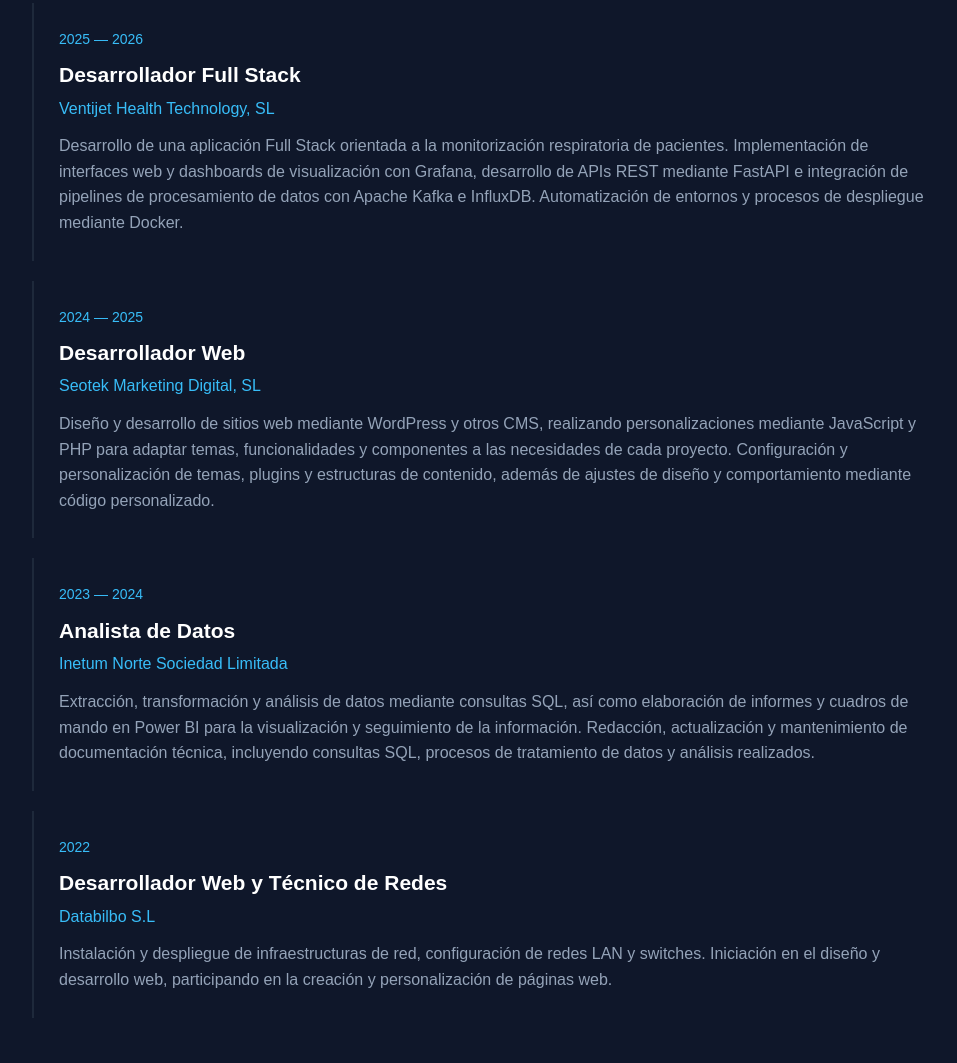
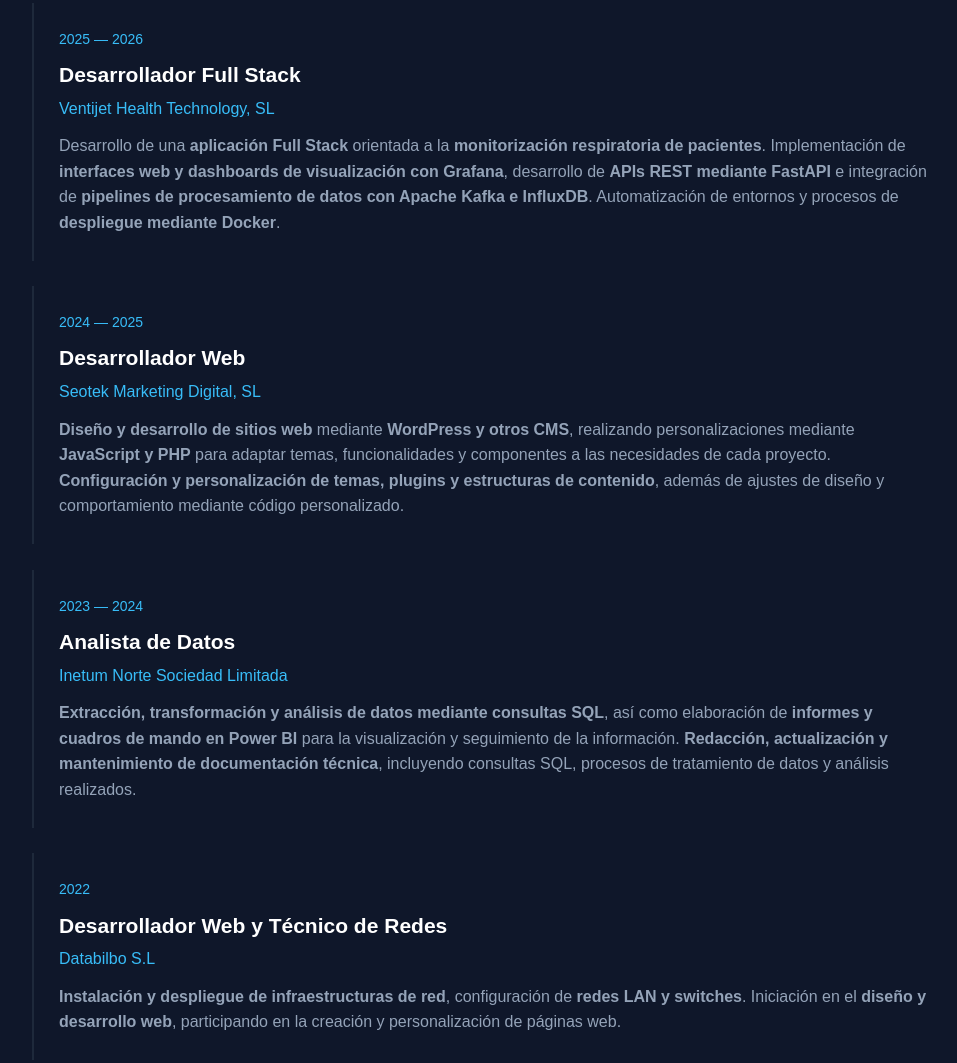
Before and after one commit to IkerGorostiagala-dev/portfolio, a plain HTML site: page index.html in a window 1280 px wide. Shown: the part 4155-5218 px from the top of the page, without its empty margins (158-1115 px from the left). Drawn offline with Linux system fonts and the light colour scheme.

Commit message:
Cambio minimo en html Experiencia para css update
Se añadió la etiqueta strong en partes importantes del texto.

```diff
--- a/index.html
+++ b/index.html
@@ -446,16 +446,15 @@
                     <h4>Ventijet Health Technology, SL</h4>
 
                     <p>
-                        Desarrollo de una aplicación Full Stack orientada a la
-                        monitorización respiratoria de pacientes. Implementación de
-                        interfaces web y dashboards de visualización con Grafana,
-                        desarrollo de APIs REST mediante FastAPI e integración de
-                        pipelines de procesamiento de datos con Apache Kafka e InfluxDB.
-                        Automatización de entornos y procesos de despliegue mediante Docker.
+                        Desarrollo de una <strong>aplicación Full Stack</strong> orientada a la
+                        <strong>monitorización respiratoria de pacientes</strong>. Implementación de
+                        <strong>interfaces web y dashboards de visualización con Grafana</strong>,
+                        desarrollo de <strong>APIs REST mediante FastAPI</strong> e integración de
+                        <strong>pipelines de procesamiento de datos con Apache Kafka e InfluxDB</strong>.
+                        Automatización de entornos y procesos de <strong>despliegue mediante Docker</strong>.
                     </p>
 
-                </article>
-
+                </article></br>
 
 
                 <article class="experience">
@@ -467,15 +466,16 @@
                     <h4>Seotek Marketing Digital, SL</h4>
 
                     <p>
-                        Diseño y desarrollo de sitios web mediante WordPress y otros CMS,
-                        realizando personalizaciones mediante JavaScript y PHP para adaptar
+                        <strong>Diseño y desarrollo de sitios web</strong> mediante
+                        <strong>WordPress y otros CMS</strong>,
+                        realizando personalizaciones mediante <strong>JavaScript y PHP</strong> para adaptar
                         temas, funcionalidades y componentes a las necesidades de cada proyecto.
-                        Configuración y personalización de temas, plugins y estructuras de
-                        contenido, además de ajustes de diseño y comportamiento mediante código
+                        <strong>Configuración y personalización de temas, plugins y estructuras de
+                        contenido</strong>, además de ajustes de diseño y comportamiento mediante código
                         personalizado.
                     </p>
 
-                </article>
+                </article></br>
 
 
                 <article class="experience">
@@ -487,15 +487,15 @@
                     <h4>Inetum Norte Sociedad Limitada</h4>
 
                     <p>
-                        Extracción, transformación y análisis de datos mediante consultas
-                        SQL, así como elaboración de informes y cuadros de mando en Power BI
-                        para la visualización y seguimiento de la información. Redacción,
-                        actualización y mantenimiento de documentación técnica,
+                        <strong>Extracción, transformación y análisis de datos mediante consultas
+                        SQL</strong>, así como elaboración de <strong>informes y cuadros de mando en Power BI</strong>
+                        para la visualización y seguimiento de la información.
+                        <strong>Redacción, actualización y mantenimiento de documentación técnica</strong>,
                         incluyendo consultas SQL, procesos de tratamiento de datos
                         y análisis realizados.
                     </p>
 
-                </article>
+                </article></br>
 
 
                 <article class="experience">
@@ -507,12 +507,13 @@
                     <h4>Databilbo S.L</h4>
 
                     <p>
-                        Instalación y despliegue de infraestructuras de red, configuración de redes LAN y switches.
-                        Iniciación en el diseño y desarrollo web, participando en la
+                        <strong>Instalación y despliegue de infraestructuras de red</strong>,
+                        configuración de <strong>redes LAN y switches</strong>.
+                        Iniciación en el <strong>diseño y desarrollo web</strong>, participando en la
                         creación y personalización de páginas web.
                     </p>
 
-                </article>
+                </article></br>
 
             </div>
 
```
